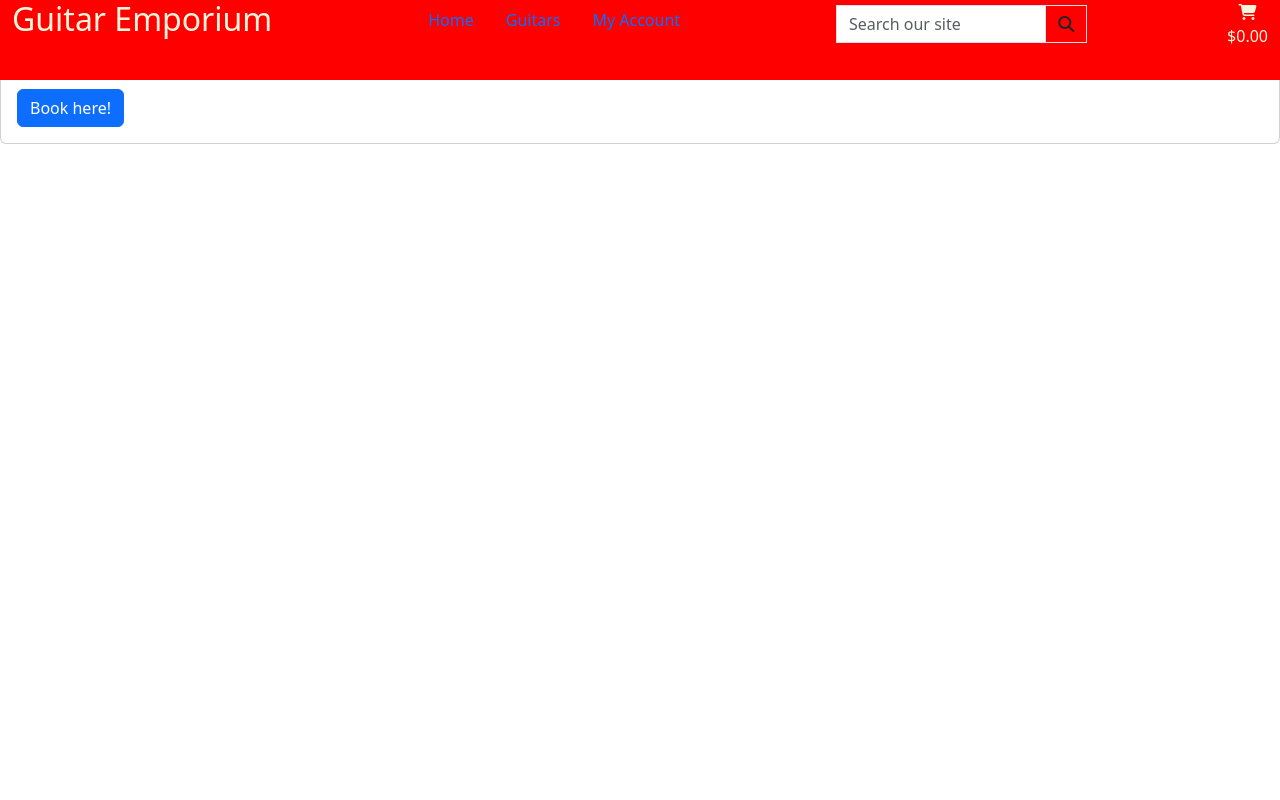
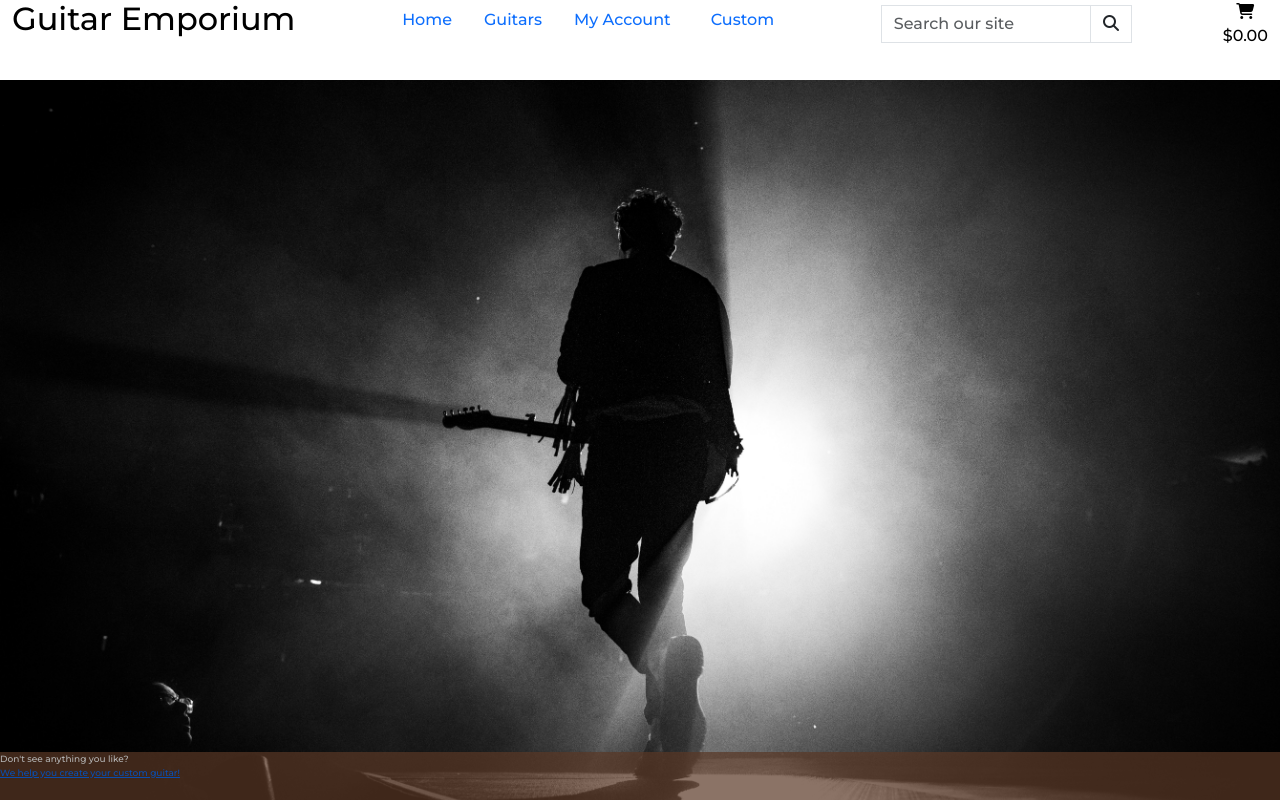
Before and after one commit to Jesdah/guitar-emporium, a Django app: page / in a window 1280 px wide. Run offline with Django 4.2, Linux system fonts and the light colour scheme; parts of the project's set-up code (start-up, migrations or seed data) failed here and were passed over; some libraries are stand-ins or nearby versions.

Commit message:
add footer and background image

```diff
--- a/guitar_emporium/urls.py
+++ b/guitar_emporium/urls.py
@@ -15,9 +15,11 @@ Including another URLconf
 """
 from django.contrib import admin
 from django.urls import path, include
+from django.conf import settings
+from django.conf.urls.static import static
 
 urlpatterns = [
     path('admin/', admin.site.urls),
     path('accounts/', include('allauth.urls')),
     path('', include('home.urls')),
-]
+]+ static(settings.MEDIA_URL, document_root=settings.MEDIA_ROOT)
--- a/static/css/base.css
+++ b/static/css/base.css
@@ -2,10 +2,14 @@ html {
     height: 100%;
 }
 
-/* #top-header {
-    height: 10%;
-    background-color: pink;
-} */
+body {
+    background: url('/media/rockstar-hero-image.jpg')no-repeat center center fixed;
+    background-size: cover;
+    color: white;
+    height: calc(100vh - 164px);
+    font-family: 'Montserrat';
+
+}
 
 header#top-header{
     height: 10%;
@@ -14,8 +18,8 @@ header#top-header{
     }
 
 header#top-header:hover{
-background-color: rgb(255,0,0);
-color: beige;
+background-color: white;
+color: black;
 transition: 1s ease;
 }
 
@@ -23,3 +27,13 @@ transition: 1s ease;
 #search-bar {
     width: 20%;
 }
+
+footer {
+    height: 6%;
+    background-color: #5A3825;
+    opacity: 0.7;
+}
+
+.footer-text {
+    font-size: xx-small;
+}
--- a/templates/base.html
+++ b/templates/base.html
@@ -77,7 +77,9 @@
             {% endif %}
           </div>
         </li>
-
+        <li class="nav-item">
+          <a class="nav-link" href="#">Custom</a>
+        </li>
       </ul>
       <div class="col-12 col-lg-4 my-auto py-1 py-lg-0" id="search-bar">
         <form method="GET" action="">
@@ -112,19 +114,19 @@
   </header>
   {% block content %}
   {% endblock %}
-<footer>
-  <div class="card">
-    <div class="card-body">
-      <h5 class="card-title">See nothing you like?</h5>
-      <p class="card-text">Did you know that we also make custom-designed guitars? Book an appointment for a consultation completely free of charge!</p>
-      <a href="#" class="btn btn-primary">Book here!</a>
-    </div>
+
+
+<footer class="fixed-bottom">
+  <div class="footer-text">
+    Don't see anything you like?<br><a href="#">We help you create your custom guitar!</a>
   </div>
 </footer>
   {% block postloadjs %}
   <script type="text/javascript">
     $('.toast').toast('show');
   </script>
+
+  </script>
   {% endblock %}
 </body>
 
```
Also changed, not shown: media/rockstar-hero-image.jpg (added).
